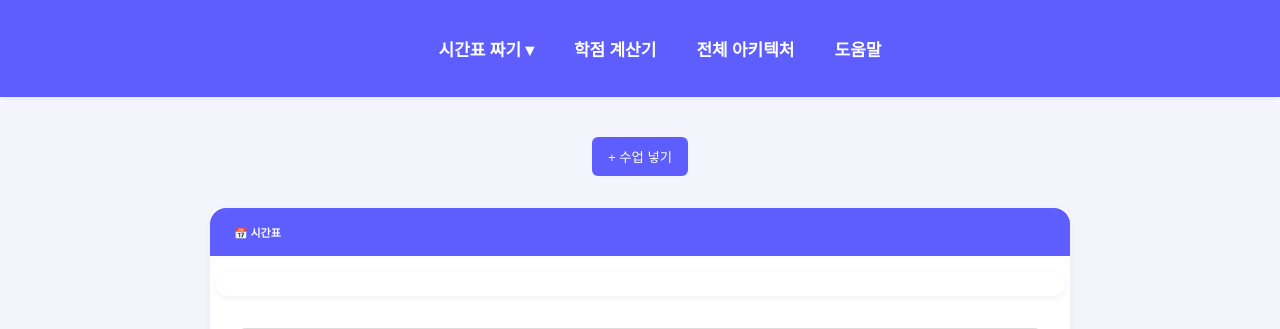
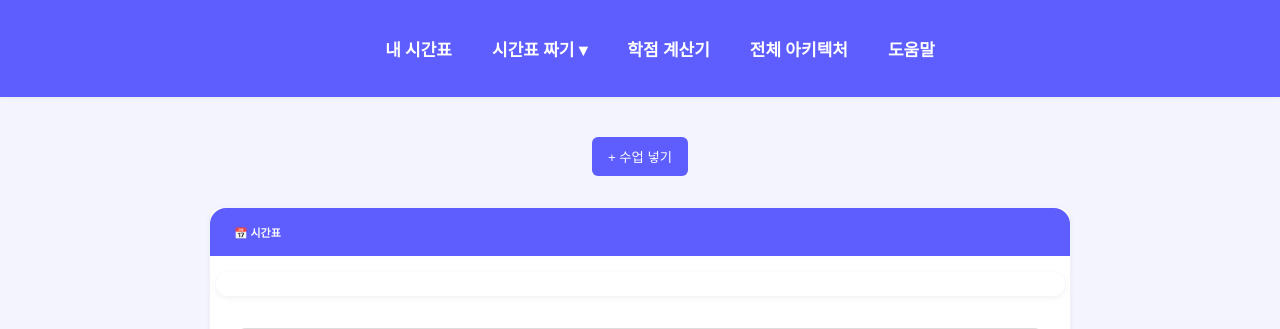
Before and after one commit to Cansur/Timetable-Assistant-Using-AI, a Flask app: page / in a window 1280 px wide. Shown: the top 329 px of the page. Run offline with Flask 3, Linux system fonts and the light colour scheme; some libraries are stand-ins or nearby versions.

Commit message:
refactor: 네이게이션 수정

```diff
--- a/back/static/js/mainIndex.js
+++ b/back/static/js/mainIndex.js
@@ -155,7 +155,7 @@ function showFilterPopup(targetBtn, options, onSelect, withInput = false) {
     if (withInput) {
         const input = document.createElement("input");
         input.placeholder = "검색어를 입력하세요";
-        input.style.width = "100%";
+        input.style.width = "80%";
         input.style.padding = "6px";
         input.style.marginBottom = "8px";
         input.style.border = "1px solid #ccc";
--- a/back/templates/index.html
+++ b/back/templates/index.html
@@ -20,16 +20,19 @@
     <header>
         <nav>
             <ul class="nav-list">
+                <li><a href="/">내 시간표</a></li>
                 <li class="dropdown">
                     <a href="#">시간표 짜기 ▾</a>
                     <ul class="dropdown-content">
-                        <li><a href="#">AI와 짜기</a></li>
-                        <li><a href="#">직접 짜기</a></li>
+                        <li><a href="/chat">AI와 짜기</a></li>
+                        <li><a href="/">직접 짜기</a></li>
+                        <li><a href="/statistics">분석 하기</a></li>
+                        <li><a href="/">시간표 비교 하기</a></li>
                     </ul>
                 </li>
                 <li><a href="#">학점 계산기</a></li>
                 <li><a href="#">전체 아키텍처</a></li>
-                <li><a href="#">도움말</a></li>
+                <li><a href="https://github.com/Cansur/Timetable-Assistant-Using-AI">도움말</a></li>
             </ul>
         </nav>
     </header>
@@ -142,7 +145,6 @@
         </div>
     </div>
 
-
     <!-- ✅ 전공/영역 선택 모달 -->
     <div id="searchCategoryModal" class="modal" style="display:none">
         <div class="modal-content">
```
